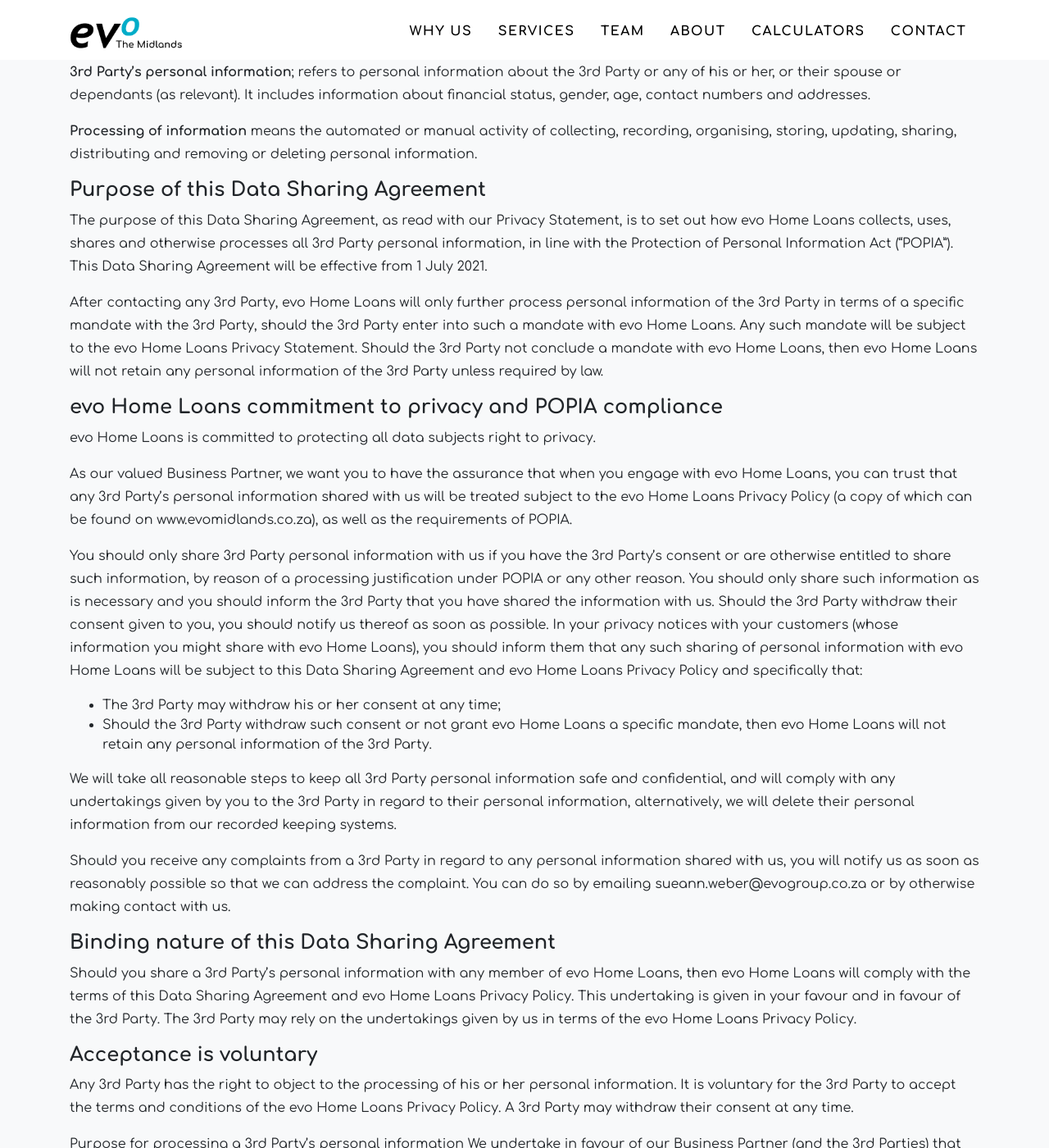
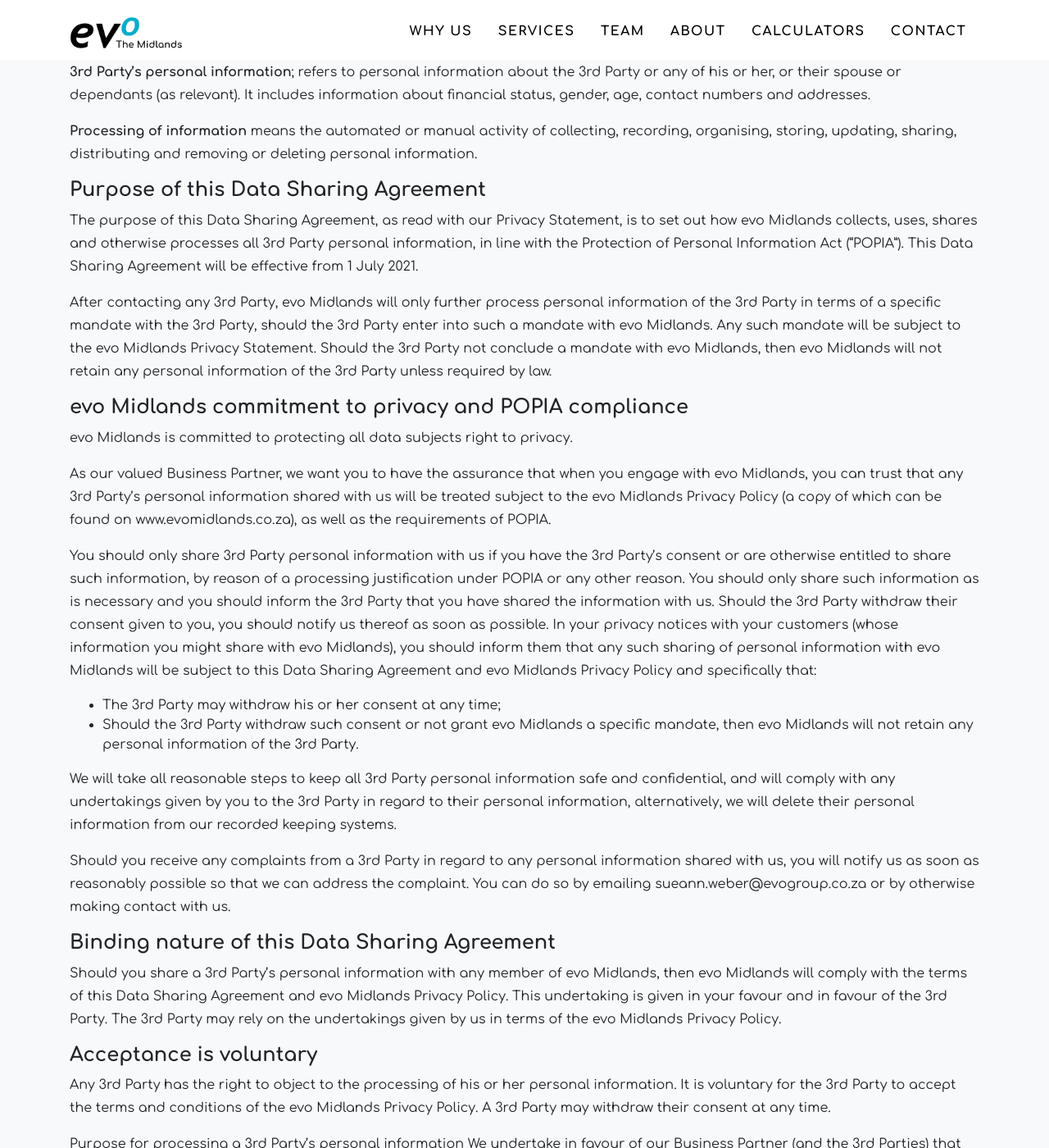
Before and after one commit to Intellify-Cloud/ev-midl, a Jekyll site: the page built from data-sharing-agreement.md, in a window 1280 px wide and 1400 px high, scrolled down 375 px. Shown: the whole window at 82% size. Built offline with Jekyll 4.4.1, drawn with Linux system fonts in a browser that asks for light colours; some of the changed text lies outside the part shown.

Commit message:
Company update

```diff
--- a/_config.yml
+++ b/_config.yml
@@ -26,7 +26,7 @@ exclude: [node_modules,webpack-config.js,package.json,package-lock.json]
 
 group: evo Home Loans
 
-company: evo Home Loans
+company: evo Midlands
 
 url: www.evomidlands.co.za
 
```
